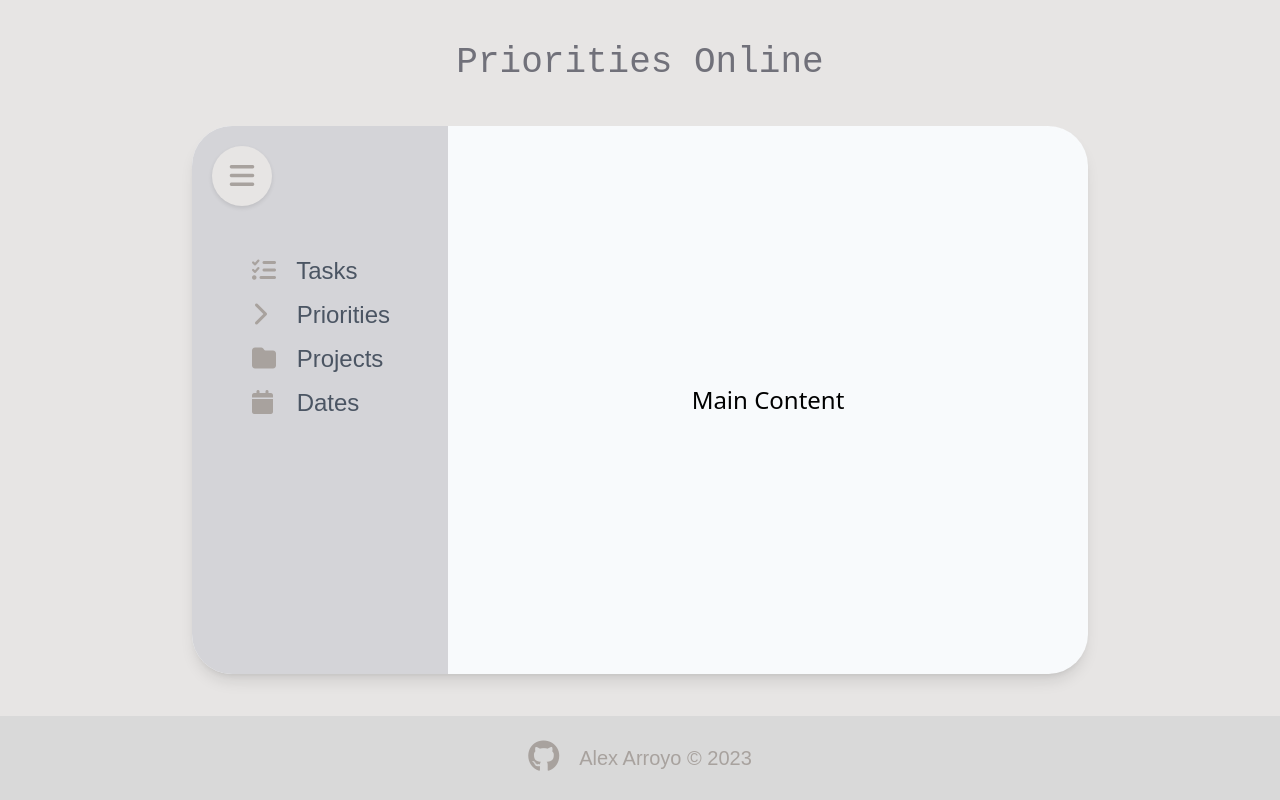
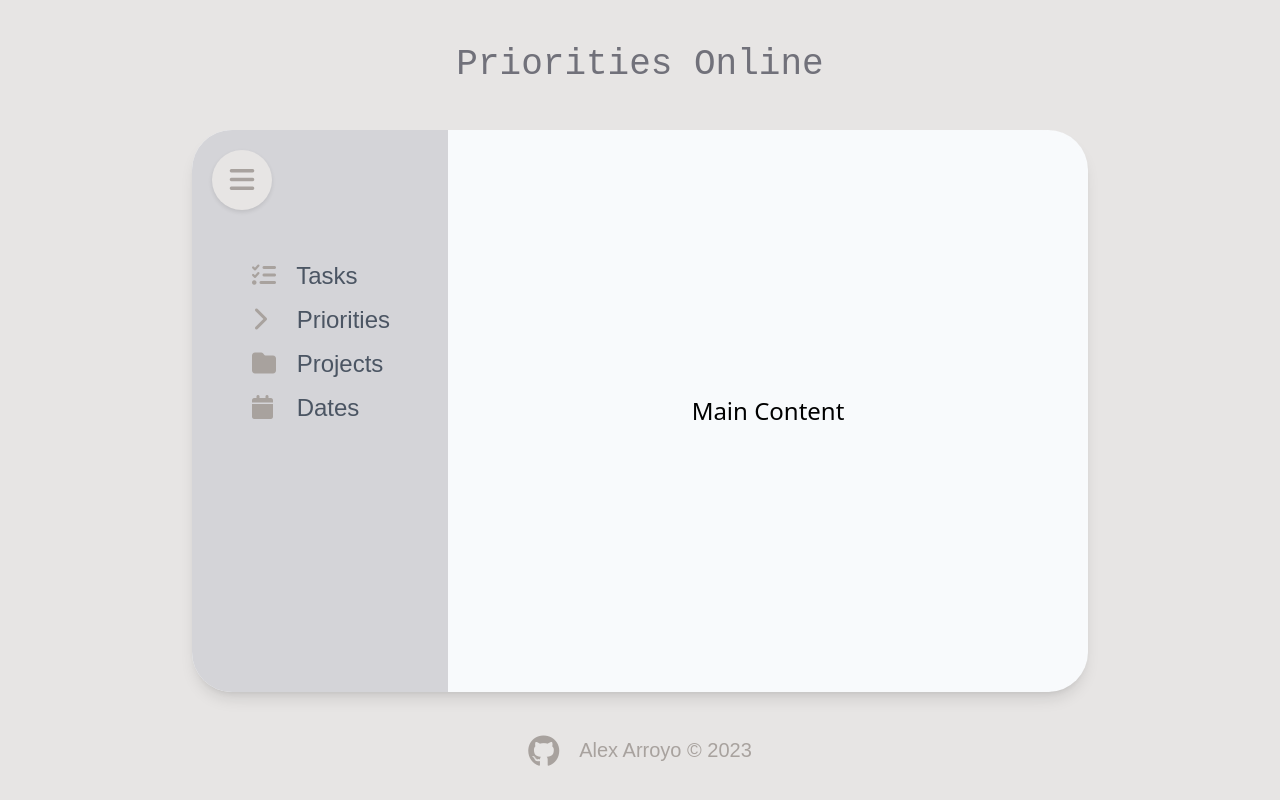
Before and after one commit to alexaldearroyo/priorities_online, a website built with webpack: page src/index.html in a window 1280 px wide. Built offline with nearby package versions, Linux system fonts and the light colour scheme.

Commit message:
proportions fixed

```diff
--- a/src/index.html
+++ b/src/index.html
@@ -46,10 +46,9 @@
 
     </div>
 
-    <div id="footer" class="flex-center flex-2 font-arial text-stone-400">
-        <a href="https://github.com/alexaldearroyo" target="_blank" rel="noopener noreferrer"
-            class="hover:scale-125 hover:text-stone-500">
-            <i class="fab fa-github"></i>
+    <div id="footer" class="flex-2 font-arial text-stone-400 bg-stone-200">
+        <a href="https://github.com/alexaldearroyo" target="_blank" rel="noopener noreferrer">
+            <i class="fab fa-github hover:scale-125 hover:text-stone-500"></i>
         </a>
         <span>Alex Arroyo © 2023</span>
     </div>
--- a/src/styles.css
+++ b/src/styles.css
@@ -113,9 +113,11 @@ body {
 }
 
 #footer {
-    flex: 2;
-    background-color: #D9D9D9;
+    flex: 1.5;
+    /* background-color: #D9D9D9; */
     font-size: 1.25rem;
+    display: flex;
+    justify-content: center;
 }
 
 #footer .fa-github {
```
